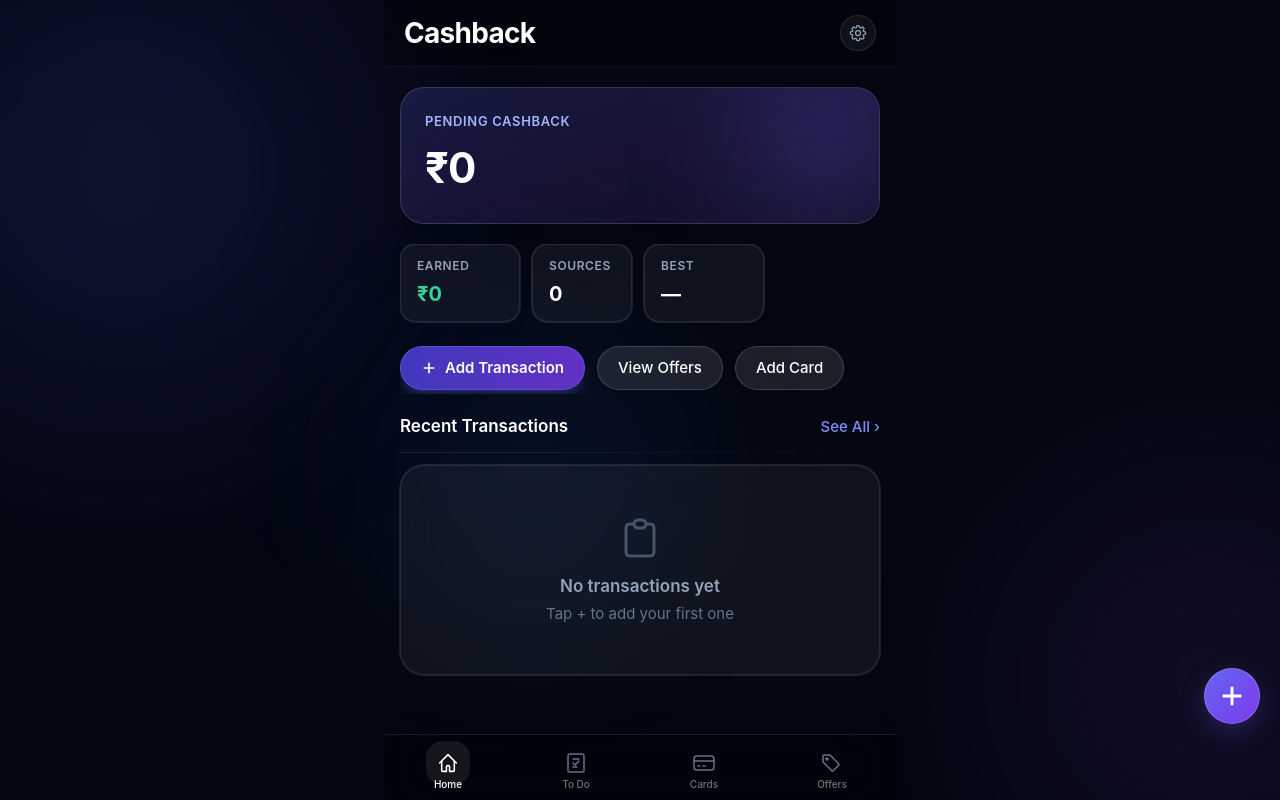
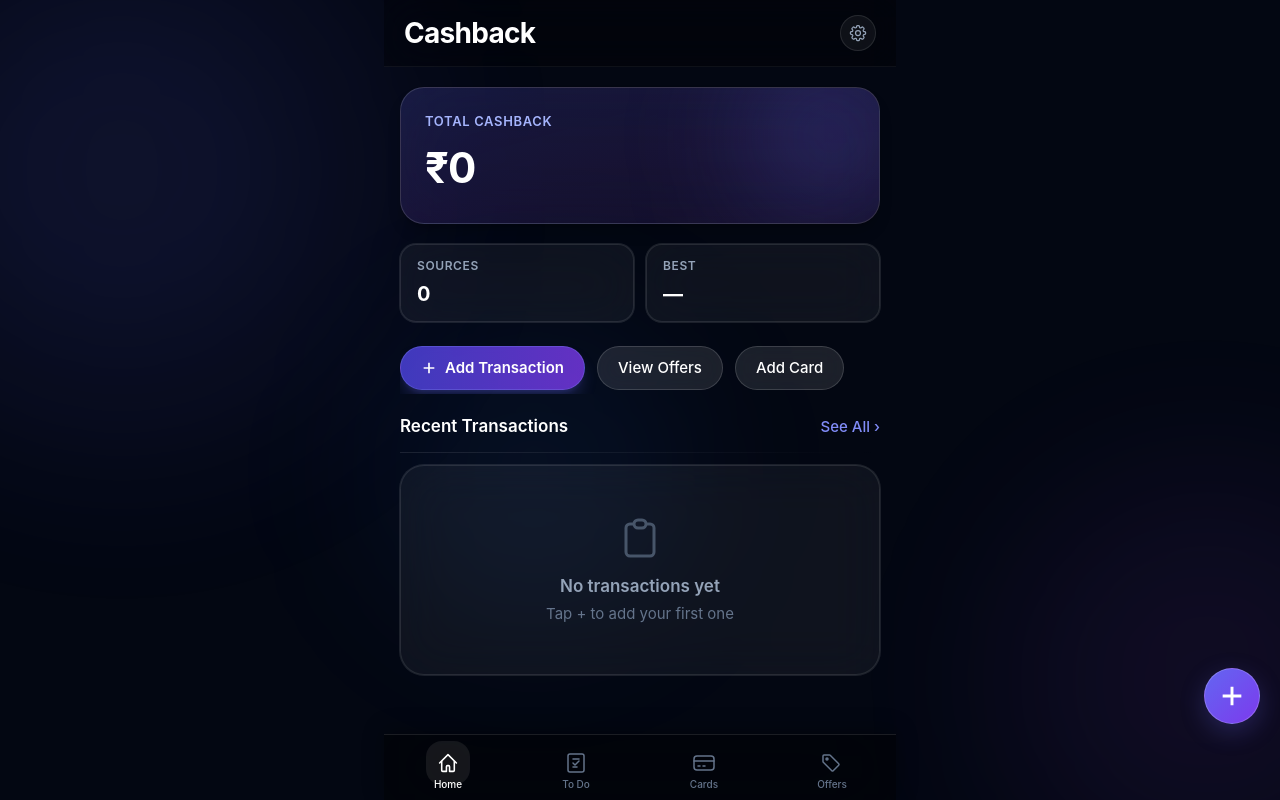
Before and after one commit to Naman7564/Cashback-tracker, a Django app: page / in a window 1280 px wide. Run offline with Django 5.2, Linux system fonts and the light colour scheme; data that the repository does not hold is empty; some libraries are stand-ins or nearby versions.

Commit message:
feat: update dashboard hero to Total Cashback and adjust stat pills layout

```diff
--- a/static/js/app.js
+++ b/static/js/app.js
@@ -163,8 +163,7 @@ async function loadDashboard() {
     try {
         const data = await api('dashboard-stats/');
         // Animate numbers
-        animateCounter(document.getElementById('stat-pending'), data.pending_cashback);
-        animateCounter(document.getElementById('stat-earned'), data.earned_this_month);
+        animateCounter(document.getElementById('stat-total'), data.total_cashback);
         const sourcesEl = document.getElementById('stat-sources');
         sourcesEl.textContent = data.active_sources;
         document.getElementById('stat-best').textContent = data.best_source || '—';
--- a/templates/index.html
+++ b/templates/index.html
@@ -124,20 +124,16 @@
             <div class="stagger relative overflow-hidden rounded-3xl bg-gradient-to-br from-indigo-500/20 via-violet-500/15 to-purple-500/10 backdrop-blur-2xl border border-white/15 p-6 shadow-lg shadow-black/20">
                 <!-- Decorative orb -->
                 <div class="absolute -right-8 -top-8 w-40 h-40 bg-indigo-500/30 rounded-full blur-3xl pointer-events-none"></div>
-                <p class="text-[13px] font-semibold uppercase tracking-wider text-indigo-300">Pending Cashback</p>
-                <p id="stat-pending" class="text-[42px] font-bold text-white tracking-tight mt-1 relative z-10 bg-clip-text">₹0</p>
+                <p class="text-[13px] font-semibold uppercase tracking-wider text-indigo-300">Total Cashback</p>
+                <p id="stat-total" class="text-[42px] font-bold text-white tracking-tight mt-1 relative z-10 bg-clip-text">₹0</p>
             </div>
             <!-- Stat Pills -->
-            <div class="flex gap-3 overflow-x-auto pb-1 no-scrollbar">
-                <div class="stagger glass rounded-2xl px-4 py-3 flex-shrink-0 min-w-[120px] ring-1 ring-white/10">
-                    <p class="text-[12px] font-semibold uppercase tracking-wider text-slate-400">Earned</p>
-                    <p id="stat-earned" class="text-[20px] font-bold text-emerald-400 mt-1">₹0</p>
-                </div>
-                <div class="stagger glass rounded-2xl px-4 py-3 flex-shrink-0 min-w-[100px] ring-1 ring-white/10">
+            <div class="grid grid-cols-2 gap-3 pb-1">
+                <div class="stagger glass rounded-2xl px-4 py-3 ring-1 ring-white/10">
                     <p class="text-[12px] font-semibold uppercase tracking-wider text-slate-400">Sources</p>
                     <p id="stat-sources" class="text-[20px] font-bold text-white mt-1">0</p>
                 </div>
-                <div class="stagger glass rounded-2xl px-4 py-3 flex-shrink-0 min-w-[120px] ring-1 ring-white/10">
+                <div class="stagger glass rounded-2xl px-4 py-3 ring-1 ring-white/10">
                     <p class="text-[12px] font-semibold uppercase tracking-wider text-slate-400">Best</p>
                     <p id="stat-best" class="text-[20px] font-bold text-white mt-1 truncate">—</p>
                 </div>
--- a/tracker/views.py
+++ b/tracker/views.py
@@ -118,6 +118,10 @@ def dashboard_stats(request):
     today = date.today()
     month = f"{today.year}-{today.month:02d}"
 
+    total_cashback = Transaction.objects.aggregate(
+        total=Sum(Coalesce('actual_cashback', 'expected_cashback', Value(0), output_field=DecimalField()))
+    )['total'] or 0
+
     pending = Transaction.objects.filter(status='pending').aggregate(
         total=Sum('expected_cashback'))['total'] or 0
 
@@ -136,6 +140,7 @@ def dashboard_stats(request):
     recent = Transaction.objects.select_related('source').prefetch_related('upi_numbers')[:5]
 
     return Response({
+        'total_cashback': float(total_cashback),
         'pending_cashback': float(pending),
         'earned_this_month': float(earned_this_month),
         'active_sources': active_sources,
```
